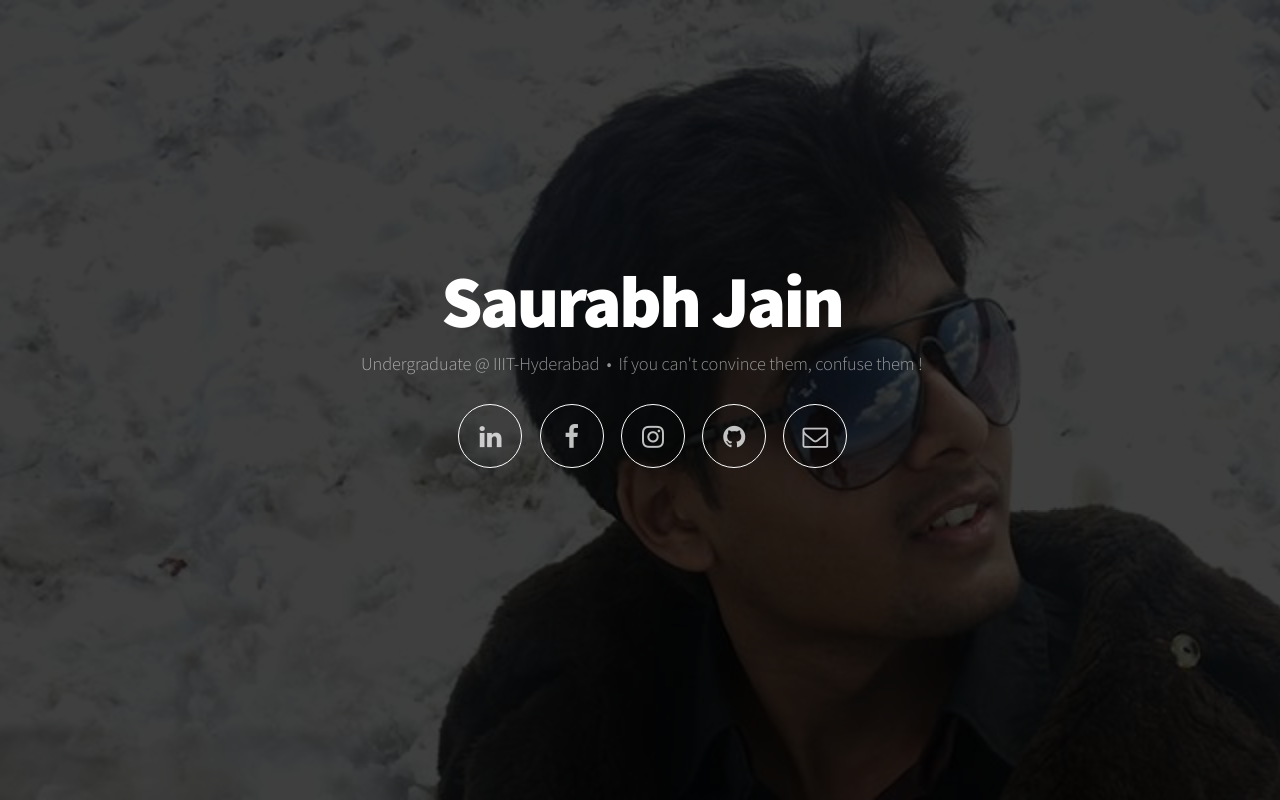
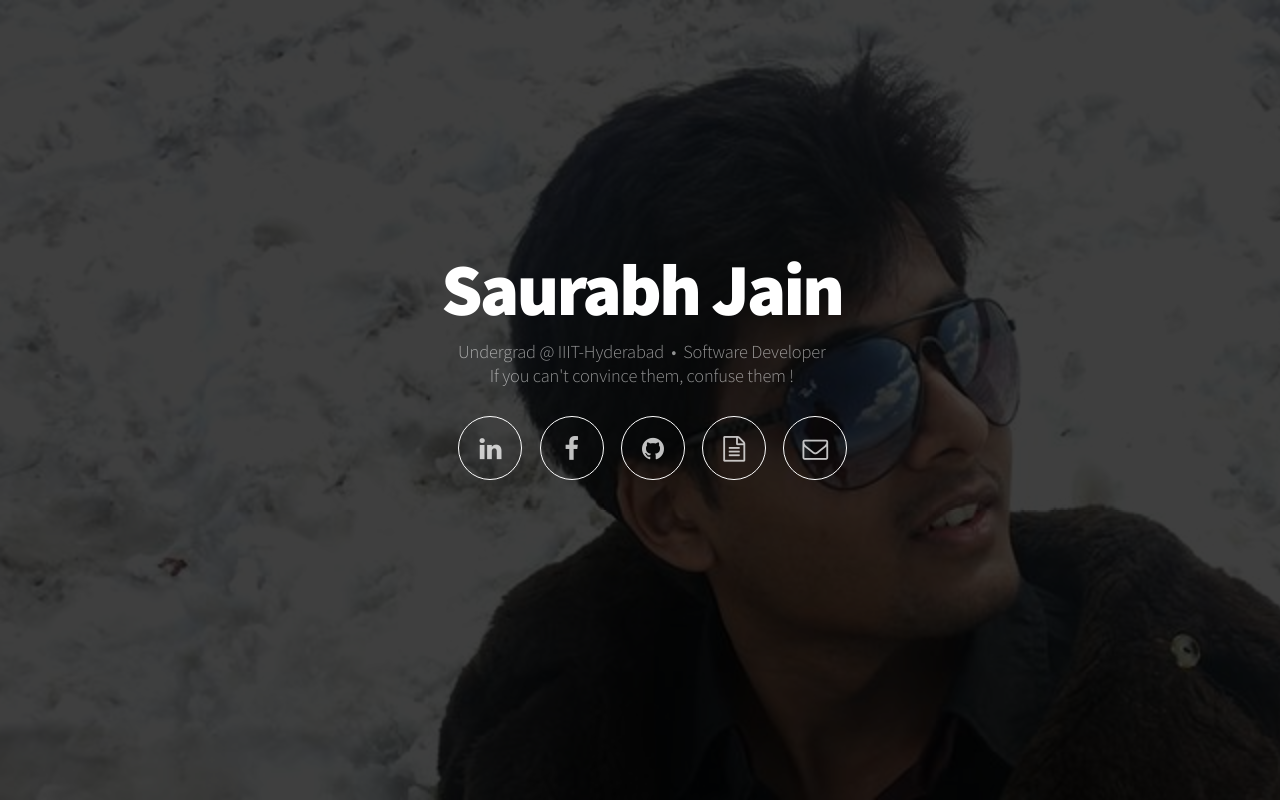
Before and after one commit to azuraka/azuraka.github.io, a plain HTML site: page index.html in a window 1280 px wide. Drawn offline with Linux system fonts and the light colour scheme.

Commit message:
Resume added

```diff
--- a/index.html
+++ b/index.html
@@ -2,12 +2,11 @@
 <html>
 
 	<head>
-		<title>Saurabh Jain</title>
+		<title>Azuraka</title>
 		<meta charset="utf-8" />
 		<meta name="viewport" content="width=device-width, initial-scale=1, user-scalable=no" />
 		<link href="https://netdna.bootstrapcdn.com/font-awesome/4.0.3/css/font-awesome.css" rel="stylesheet">
 		<link rel="stylesheet" href="assets/css/main.css" />
-		<link rel="shortcut icon" href="https://faviconist.com/icons/cc93a69eaa346d51c63c4c4618894b38/favicon.ico" />
 		<link rel="icon" type="image/png" href="images/icon.png"/>
 	</head>
 
@@ -15,13 +14,13 @@
 		<div id="main">
 			<header id="header">
 				<h1>Saurabh Jain</h1>
-				<p>Undergraduate @ IIIT-Hyderabad &nbsp;&bull;&nbsp; If you can't convince them, confuse them !</p>
+				<p>Undergrad @ IIIT-Hyderabad &nbsp;&bull;&nbsp; Software Developer<br />If you can't convince them, confuse them !</p>
 				<nav>
 					<ul>
 						<li><a href="https://in.linkedin.com/pub/saurabh-jain/97/167/325" target="_blank" class="icon fa-linkedin"><span class="label">LinkedIn</span></a></li>
-						<li><a href="https://www.facebook.com/saurabhjain0007"target="_blank"  class="icon fa-facebook"><span class="label">Facebook</span></a></li>
-						<li><a href="https://instagram.com/saurabhjain0007/"target="_blank"  class="icon fa-instagram"><span class="label">Instagram</span></a></li>
+						<li><a href="https://www.facebook.com/saurabhjain0007" target="_blank"  class="icon fa-facebook"><span class="label">Facebook</span></a></li>
 						<li><a href="https://github.com/azuraka" target="_blank" class="icon fa-github"><span class="label">Github</span></a></li>
+						<li><a href="documents/resume.pdf" target="_blank"  class="icon fa-file-text-o"><span class="label">Instagram</span></a></li>
 						<li><a href="mailto:saurabhjain0007@gmail.com" class="icon fa-envelope-o"><span class="label">Email</span></a></li>
 					</ul>
 				</nav>
```
Also changed, not shown: 1 other file.
